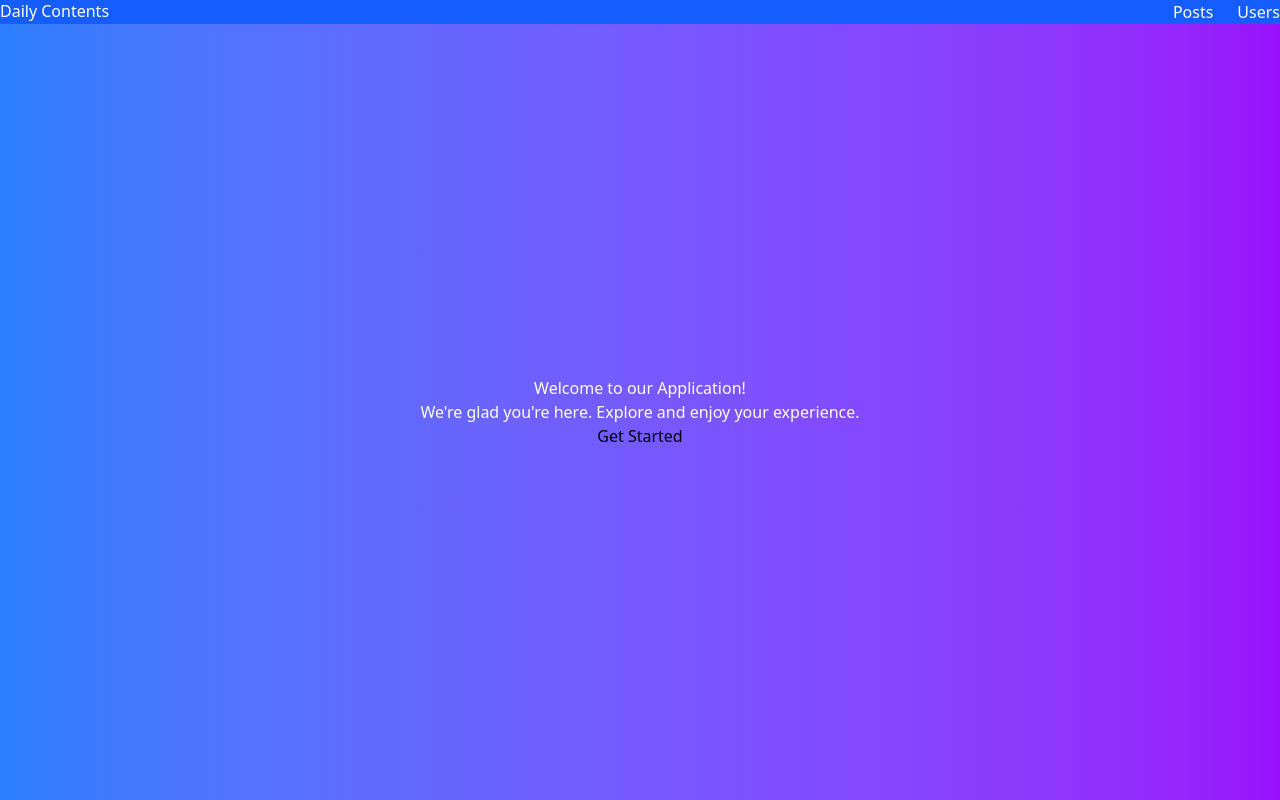
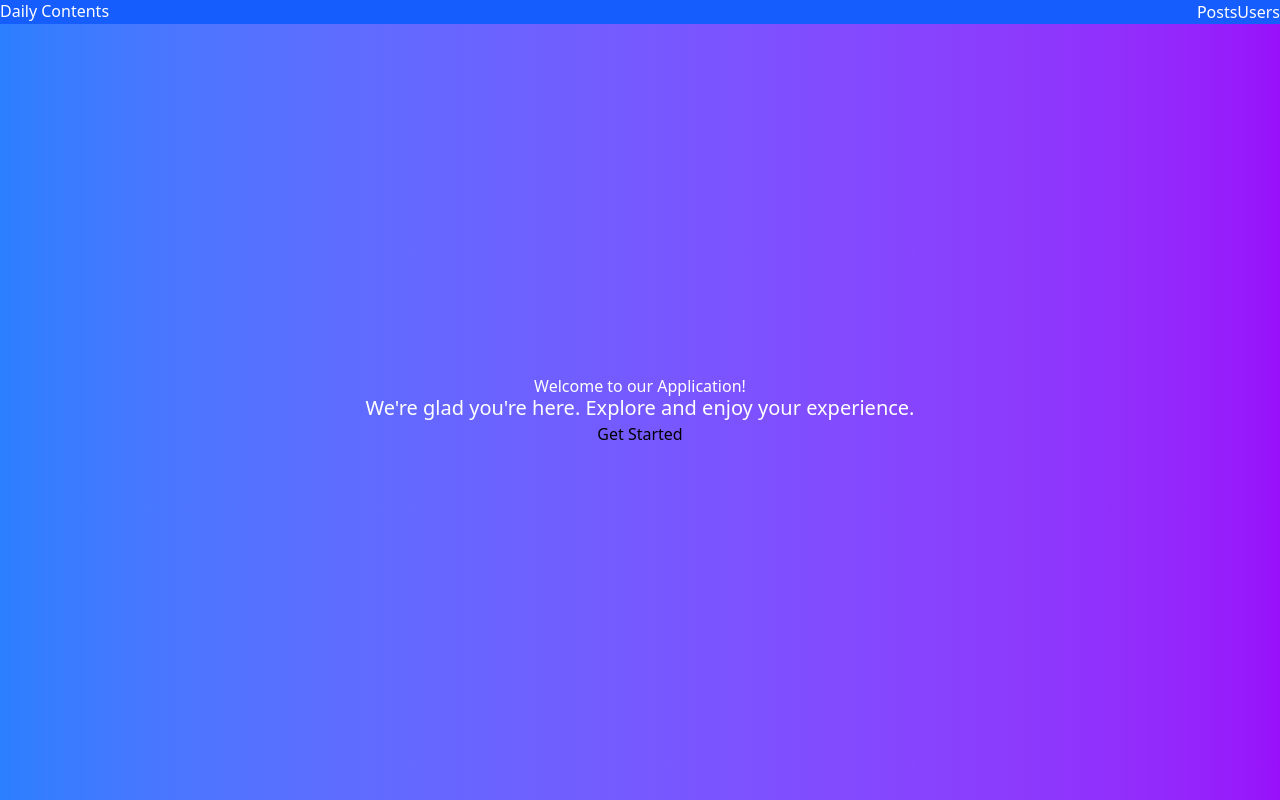
Before and after one commit to Laterat/alx-project-0x01-setup, a Next.js app in the folder alx-project-0x01/: page / in a window 1280 px wide. Built offline with nearby package versions, Linux system fonts and the light colour scheme.

Commit message:
nav between 3 pages

```diff
--- a/alx-project-0x01/components/layout/Header.tsx
+++ b/alx-project-0x01/components/layout/Header.tsx
@@ -1,24 +1,22 @@
-
 import Link from 'next/link';
 
-
-
-const Header:React.FC=()=>{
-    return(
-        <header className="bg-blue-600 text-white shadow-md  py-4">
+const Header: React.FC = () => {
+  return (
+    <header className="bg-blue-600 text-white shadow-md py-4">
       <div className="container mx-auto flex justify-between items-center px-4">
-
-              <h3 className=" font-bold text-2xl">
+        <h3 className="font-bold text-2xl">
      <Link href="/">Daily Contents</Link>
   </h3>
-
         <nav>
-                  <ul className="flex !space-x-6">
-                    <li className="hover:underline"> <Link href="/posts">Posts</Link></li>
-                    <li className="hover:underline"> <Link href="/users">Users</Link></li>
+          <ul className="flex space-x-6">
+            <li className="hover:underline">
+              <Link href="/posts">Posts</Link>
+            </li>
+            <li className="hover:underline">
+              <Link href="/users">Users</Link>
+            </li>
           </ul>
         </nav>
-
       </div>
     </header>
   );
--- a/alx-project-0x01/pages/index.tsx
+++ b/alx-project-0x01/pages/index.tsx
@@ -1,22 +1,24 @@
-
-import Header from '@/components/layout/Header';
+import Header from "@/components/layout/Header";
 
 const Home: React.FC = () => {
   return (
     <div className="flex flex-col h-screen">
-      <Header/>
+      <Header />
       <main className="flex-grow flex items-center justify-center bg-gradient-to-r from-blue-500 to-purple-600">
         <div className="text-center">
-              <h1 className="text-5x1 font-bold text-white">Welcome to our Application!</h1>
-              <p className="mt-4 text-x1 text-white">We're glad you're here. Explore and enjoy your experience.</p>
-
+          <h1 className="text-5xl font-bold text-white">
+            Welcome to our Application!
+          </h1>
+          <p className="mt-4 text-xl text-white">
+            We're glad you're here. Explore and enjoy your experience.
+          </p>
           <button className="mt-6 px-6 py-3 bg-white text-blue-500 rounded-full font-semibold hover:bg-gray-200 transition">
             Get Started
           </button>
             </div>
       </main>
     </div>
-  );
+  )
 }
 
 export default Home;
```
Lines whose indentation alone changed are shown as unchanged.
